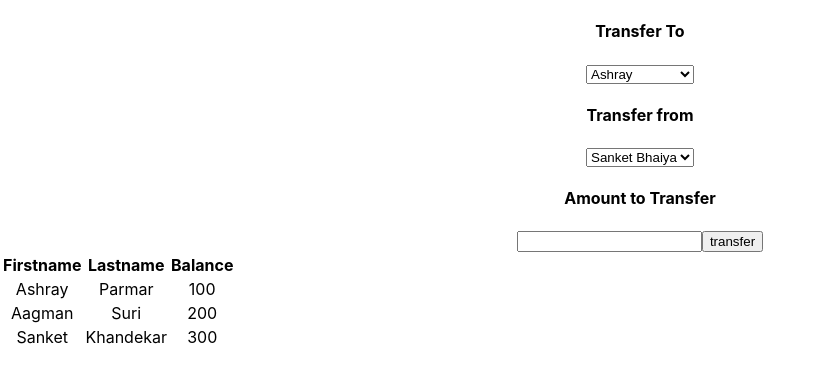
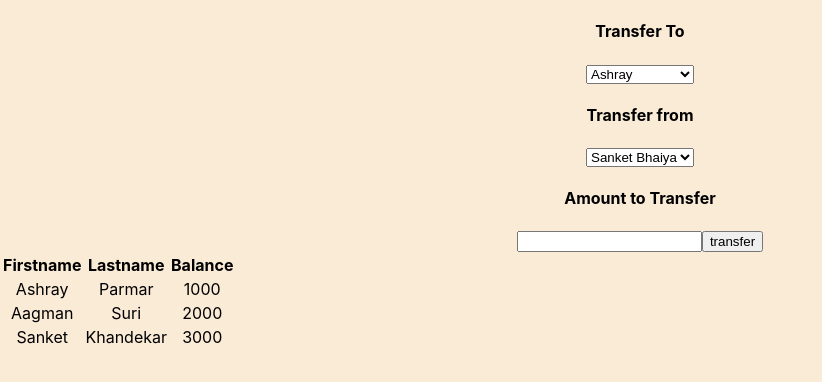
Before and after one commit to AagmanSuri/Banking-System, a React (Create React App) app: page / in a window 1280 px wide. Shown: the top 382 px of the page, without its empty margins (0-822 px from the left). Built offline with nearby package versions, Linux system fonts and the light colour scheme.

Commit message:
components created

```diff
--- a/src/App.js
+++ b/src/App.js
@@ -1,8 +1,85 @@
-import Banking1 from './components/Banking1'
+import { useState } from 'react';
+import Banking1 from './components/Banking/Banking1';
+import Table from './components/Table/Table'
 function App() {
+
+   const [balance, setBalance] = useState({
+    value1: 1000, //ashray
+    value2: 2000, //aagman
+    value3: 3000, //sanket
+  });
+
+  const handleForm = (e) => {
+    e.preventDefault();
+
+    console.log(e.target[0].value);
+    console.log(e.target[1].value);
+    console.log(e.target[2].value);
+
+    const valueToUpdate = Number(e.target[2].value);
+
+    if (
+      e.target[0].value === "Ashray" &&
+      e.target[1].value === "Sanket Bhaiya"
+
+    ) {
+      setBalance({
+        ...balance,
+        value1: balance.value1 + valueToUpdate,
+        value3: balance.value3 - valueToUpdate,
+      });
+    } else if (
+      e.target[0].value === "Ashray" &&
+      e.target[1].value === "Aagman"
+    ) {
+      setBalance({
+        ...balance,
+        value1: balance.value1 + valueToUpdate,
+        value2: balance.value2 - valueToUpdate,
+      });
+    } else if (
+      e.target[0].value === "Aagman" &&
+      e.target[1].value === "Sanket Bhaiya"
+    ) {
+      setBalance({
+        ...balance,
+        value2: balance.value2 + valueToUpdate,
+        value3: balance.value3 - valueToUpdate,
+      });
+    } else if (
+      e.target[0].value === "Aagman" &&
+      e.target[1].value === "Ashray"
+    ) {
+      setBalance({
+        ...balance,
+        value2: balance.value2 + valueToUpdate,
+        value1: balance.value1 - valueToUpdate,
+      });
+    } else if (
+      e.target[0].value === "Sanket Bhaiya" &&
+      e.target[1].value === "Ashray"
+    ) {
+      setBalance({
+        ...balance,
+        value3: balance.value3 + valueToUpdate,
+        value1: balance.value1 - valueToUpdate,
+      });
+    } else if (
+      e.target[0].value === "Sanket Bhaiya" &&
+      e.target[1].value === "Aagman"
+    ) {
+      setBalance({
+        ...balance,
+        value3: balance.value3 + valueToUpdate,
+        value2: balance.value2 - valueToUpdate,
+      });
+    }
+
+  };
   return (
     <div style={{textAlign:'center'}}>
-      <Banking1/>
+      <Banking1 handleForm={handleForm} balance={balance} />
+      <Table balance={balance}/>
     </div>
   );
 }
--- /dev/null
+++ b/src/components/Banking/Banking.css
@@ -0,0 +1,6 @@
+table{
+    text-align: center;
+}
+body{
+    background-color: antiquewhite;
+}
--- /dev/null
+++ b/src/components/Banking/Banking1.js
@@ -0,0 +1,56 @@
+import './Banking.css';
+const Banking1 = (props) => {
+
+  return (
+    <div>
+      <form onSubmit={props.handleForm}>
+        <h4>Transfer To</h4>
+        <select>
+          <option>Ashray</option>
+          <option>Aagman</option>
+          <option>Sanket Bhaiya</option>
+        </select>
+        <h4>Transfer from</h4>
+        <select>
+          <option>Sanket Bhaiya</option>
+          <option>Aagman</option>
+          <option>Ashray</option>
+        </select>
+        <h4>Amount to Transfer</h4>
+        <input></input>
+        <button type="submit">transfer</button>
+      </form>
+
+      {/* <div>
+        <table>
+          <thead>
+            <tr>
+              <th>Firstname</th>
+              <th>Lastname</th>
+              <th>Balance</th>
+            </tr>
+          </thead>
+          <tbody>
+            <tr>
+              <td>Ashray</td>
+              <td>Parmar</td>
+              <td>{props.balance.value1}</td>
+            </tr>
+            <tr>
+              <td>Aagman</td>
+              <td>Suri</td>
+              <td>{props.balance.value2}</td>
+            </tr>
+            <tr>
+              <td>Sanket</td>
+              <td>Khandekar</td>
+              <td>{props.balance.value3}</td>
+            </tr>
+          </tbody>
+        </table>
+      </div> */}
+    </div>
+  );
+};
+
+export default Banking1;
--- a/src/components/Banking1.js
+++ /dev/null
@@ -1,128 +0,0 @@
-import { useState } from "react";
-
-const Banking1 = () => {
-  const [balance, setBalance] = useState({
-    value1: 100, //ashray
-    value2: 200, //aagman
-    value3: 300, //sanket
-  });
-
-  const handleForm = (e) => {
-    e.preventDefault();
-
-    console.log(e.target[0].value);
-    console.log(e.target[1].value);
-    console.log(e.target[2].value);
-
-    const valueToUpdate = Number(e.target[2].value);
-
-    if (
-      e.target[0].value === "Ashray" &&
-      e.target[1].value === "Sanket Bhaiya"
-    ) {
-      setBalance({
-        ...balance,
-        value1: balance.value1 + valueToUpdate,
-        value3: balance.value3 - valueToUpdate,
-      });
-    } else if (
-      e.target[0].value === "Ashray" &&
-      e.target[1].value === "Aagman"
-    ) {
-      setBalance({
-        ...balance,
-        value1: balance.value1 + valueToUpdate,
-        value2: balance.value2 - valueToUpdate,
-      });
-    } else if (
-      e.target[0].value === "Aagman" &&
-      e.target[1].value === "Sanket Bhaiya"
-    ) {
-      setBalance({
-        ...balance,
-        value2: balance.value2 + valueToUpdate,
-        value3: balance.value3 - valueToUpdate,
-      });
-    } else if (
-      e.target[0].value === "Aagman" &&
-      e.target[1].value === "Ashray"
-    ) {
-      setBalance({
-        ...balance,
-        value2: balance.value2 + valueToUpdate,
-        value1: balance.value1 - valueToUpdate,
-      });
-    } else if (
-      e.target[0].value === "Sanket Bhaiya" &&
-      e.target[1].value === "Ashray"
-    ) {
-      setBalance({
-        ...balance,
-        value3: balance.value3 + valueToUpdate,
-        value1: balance.value1 - valueToUpdate,
-      });
-    } else if (
-      e.target[0].value === "Sanket Bhaiya" &&
-      e.target[1].value === "Aagman"
-    ) {
-      setBalance({
-        ...balance,
-        value3: balance.value3 + valueToUpdate,
-        value2: balance.value2 - valueToUpdate,
-      });
-    }
-  };
-
-  return (
-    <div>
-      <form onSubmit={handleForm}>
-        <h4>Transfer To</h4>
-        <select>
-          <option>Ashray</option>
-          <option>Aagman</option>
-          <option>Sanket Bhaiya</option>
-        </select>
-        <h4>Transfer from</h4>
-        <select>
-          <option>Sanket Bhaiya</option>
-          <option>Aagman</option>
-          <option>Ashray</option>
-        </select>
-        <h4>Amount to Transfer</h4>
-        <input></input>
-        <button type="submit">transfer</button>
-      </form>
-
-      <div>
-        <table>
-          <thead>
-            <tr>
-              <th>Firstname</th>
-              <th>Lastname</th>
-              <th>Balance</th>
-            </tr>
-          </thead>
-          <tbody>
-            <tr>
-              <td>Ashray</td>
-              <td>Parmar</td>
-              <td>{balance.value1}</td>
-            </tr>
-            <tr>
-              <td>Aagman</td>
-              <td>Suri</td>
-              <td>{balance.value2}</td>
-            </tr>
-            <tr>
-              <td>Sanket</td>
-              <td>Khandekar</td>
-              <td>{balance.value3}</td>
-            </tr>
-          </tbody>
-        </table>
-      </div>
-    </div>
-  );
-};
-
-export default Banking1;
--- /dev/null
+++ b/src/components/Table/Table.js
@@ -0,0 +1,36 @@
+import React from 'react'
+
+const Table = (props) => {
+    return (
+        <div>
+        <table>
+          <thead>
+            <tr>
+              <th>Firstname</th>
+              <th>Lastname</th>
+              <th>Balance</th>
+            </tr>
+          </thead>
+          <tbody>
+            <tr>
+              <td>Ashray</td>
+              <td>Parmar</td>
+              <td>{props.balance.value1}</td>
+            </tr>
+            <tr>
+              <td>Aagman</td>
+              <td>Suri</td>
+              <td>{props.balance.value2}</td>
+            </tr>
+            <tr>
+              <td>Sanket</td>
+              <td>Khandekar</td>
+              <td>{props.balance.value3}</td>
+            </tr>
+          </tbody>
+        </table>
+      </div>
+    )
+}
+
+export default Table
```
Also changed, not shown: src/components/Navbar/Navbar.js (added, +14 -0 lines), src/components/dt.js (+82 -82 lines), src/components/Table.js (added).
